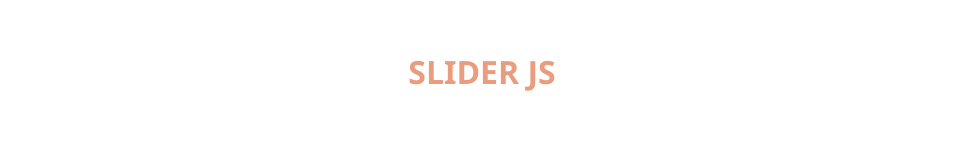
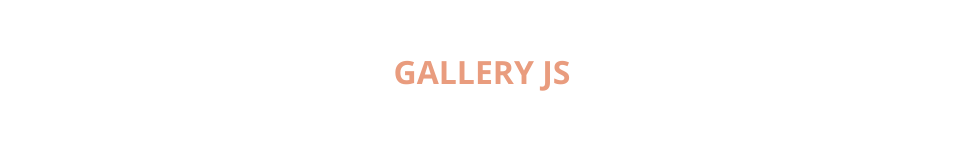
Before and after one commit to KuznetsovaIrina/js-praxis, a plain HTML site: page index.html in a window 1280 px wide. Shown: the top 160 px of the page, without its empty margins (158-1121 px from the left). Drawn offline with Linux system fonts and the light colour scheme.

Commit message:
rename headers in index.html

```diff
--- a/index.html
+++ b/index.html
@@ -4,12 +4,12 @@
     <meta charset="UTF-8">
     <meta http-equiv="X-UA-Compatible" content="IE=edge">
     <meta name="viewport" content="width=device-width, initial-scale=1.0">
-    <title>Slider JS</title>
+    <title>Gallery JS</title>
     <link rel="stylesheet" href="style.css">
 </head>
 <body>
     <div class="container">
-        <h1>Slider JS</h1>
+        <h1>Gallery JS</h1>
         <div class="gallery">
             <ul class="gallery-items">
                 <li class="gallery-item">
```
